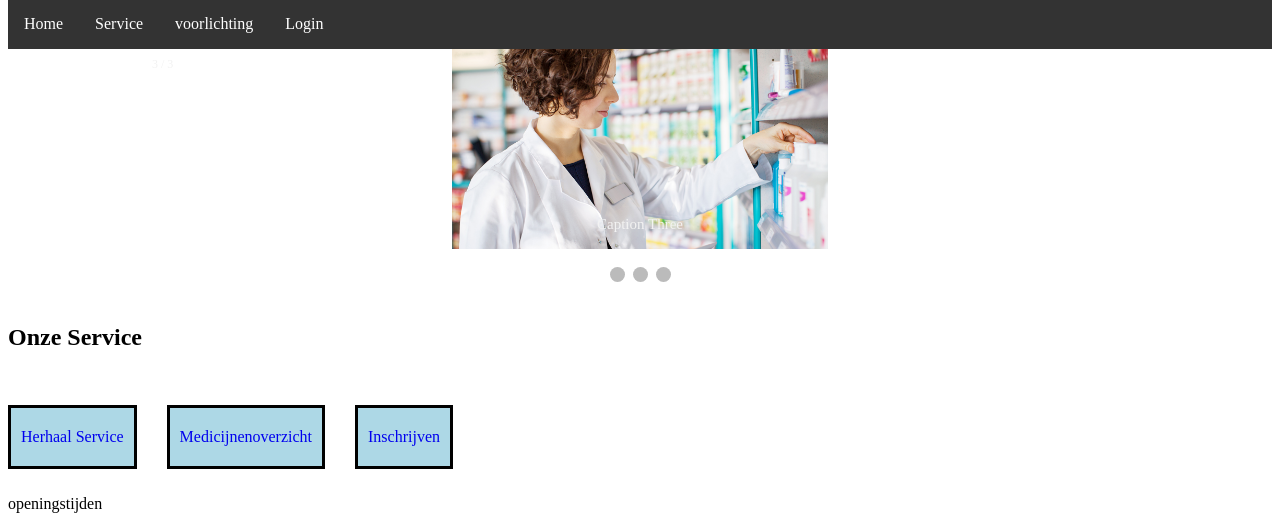
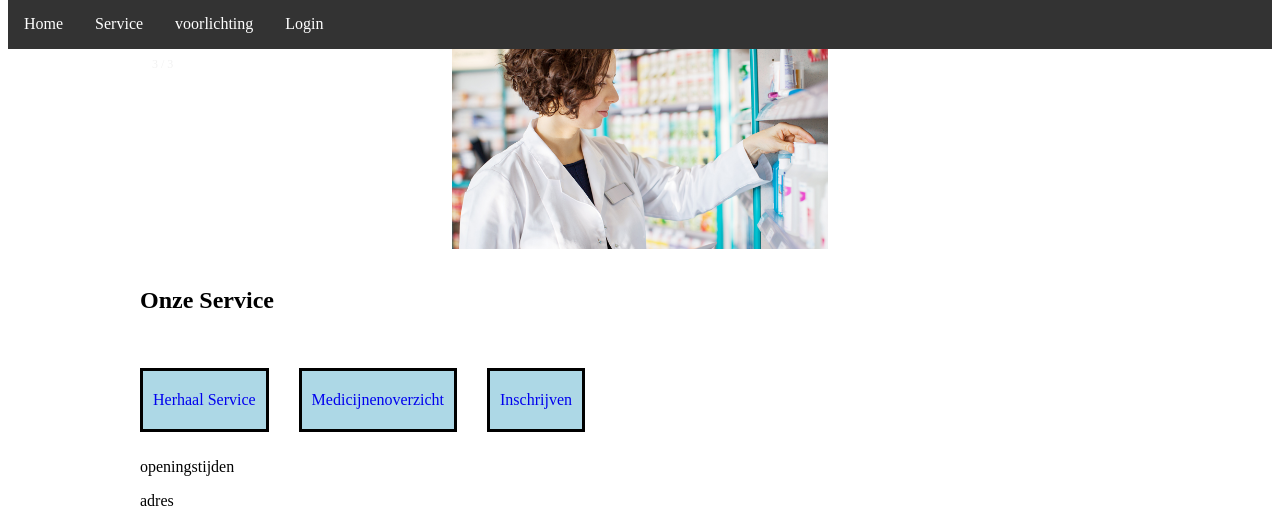
Before and after one commit to Jellewolf/Project, a PHP site: page /home.php in a window 1280 px wide. Shown: the part 156-682 px from the top of the page. Run offline with PHP 8.4, Linux system fonts and the light colour scheme; data that the repository does not hold is empty.

Commit message:
1.71
changed slideshow, removed buttons and arrows

```diff
--- a/css/stylesheet.css
+++ b/css/stylesheet.css
@@ -125,18 +125,6 @@ a {
   top: 0;
 }
 
-/* The dots/bullets/indicators */
-.dot {
-  cursor: pointer;
-  height: 15px;
-  width: 15px;
-  margin: 0 2px;
-  background-color: #bbb;
-  border-radius: 50%;
-  display: inline-block;
-  transition: background-color 0.6s ease;
-}
-
 .active, .dot:hover {
   background-color: #717171;
 }
--- a/inc/slideshow.inc.php
+++ b/inc/slideshow.inc.php
@@ -5,33 +5,17 @@
   <div class="mySlides fade">
     <div class="numbertext">1 / 3</div>
     <img src="images/img1.jpg" style="width:100%">
-    <div class="text">Caption Text</div>
   </div>
 
   <div class="mySlides fade">
     <div class="numbertext">2 / 3</div>
     <img src="images/img2.jpg" style="width:100%">
-    <div class="text">Caption Two</div>
   </div>
 
   <div class="mySlides fade">
     <div class="numbertext">3 / 3</div>
     <img src="images/img3.jpg" style="width:100%">
-    <div class="text">Caption Three</div>
   </div>
-
-  <!-- Next and previous buttons -->
-  <a class="prev" onclick="plusSlides(-1)">&#10094;</a>
-  <a class="next" onclick="plusSlides(1)">&#10095;</a>
-</div>
-<br>
-
-<!-- The dots/circles -->
-<div style="text-align:center">
-  <span class="dot" onclick="currentSlide(1)"></span>
-  <span class="dot" onclick="currentSlide(2)"></span>
-  <span class="dot" onclick="currentSlide(3)"></span>
-</div>
 <script type="text/javascript">
   var slideIndex = 1;
 showSlides(slideIndex);
```
